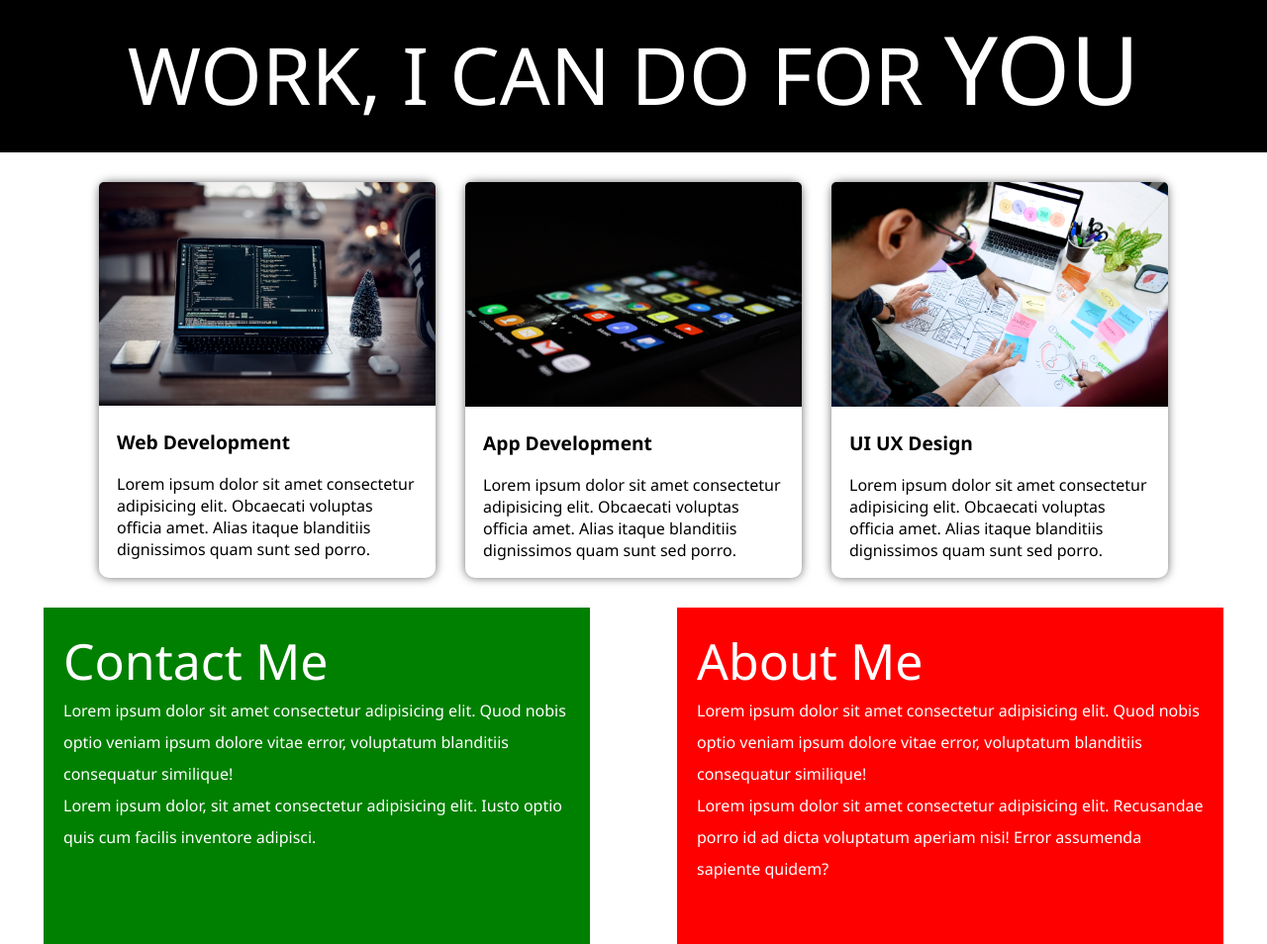
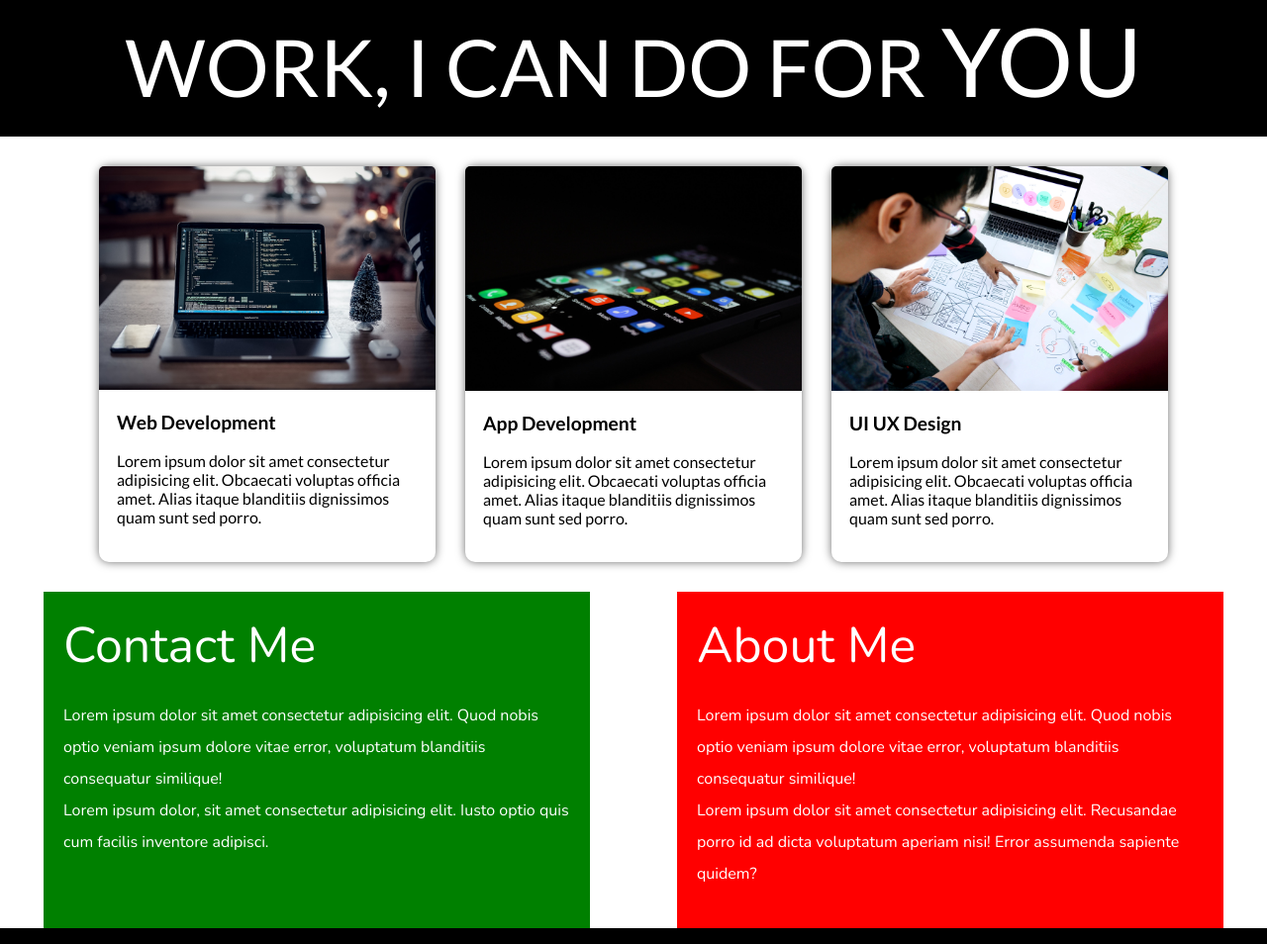
Before and after one commit to Aryan0Jain/Developer-Portfolio-Landing-Page---HTML-CSS-Project---In-Class---ggsbq6tsvcqm, a plain HTML site: page index.html in a window 1280 px wide. Shown: the part 1017-1971 px from the top of the page at 99% size. Drawn offline with nearby package versions, Linux system fonts and the light colour scheme.

Commit message:
Styling completed

```diff
--- a/index.html
+++ b/index.html
@@ -6,8 +6,9 @@
     <title>Portfolio | Aryan Jain</title>
     <script src="https://kit.fontawesome.com/09259f818e.js" crossorigin="anonymous"></script>
     <link rel="preconnect" href="https://fonts.googleapis.com">
-<link rel="preconnect" href="https://fonts.gstatic.com" crossorigin>
-<link href="https://fonts.googleapis.com/css2?family=Lato:wght@100;300;400;700;900&display=swap" rel="stylesheet">
+    <link rel="preconnect" href="https://fonts.gstatic.com" crossorigin>
+    <link href="https://fonts.googleapis.com/css2?family=Lato:wght@100;300;400;700;900&display=swap" rel="stylesheet">
+    <link href="https://fonts.googleapis.com/css2?family=Nunito:wght@200;300;400;500;600;700&display=swap" rel="stylesheet">
     <link rel="stylesheet" href="styles.css">
 </head>
 <body>
--- a/styles.css
+++ b/styles.css
@@ -1,7 +1,6 @@
 *{
     margin: 0px;
     padding: 0px;
-    font-family:'Segoe UI', Tahoma, Geneva, Verdana, sans-serif;
 
 }
 body{
@@ -78,6 +77,7 @@ body{
     display: flex;
     justify-content: space-around;
     height: auto;
+    font-family: 'Nunito', sans-serif;
 }
 .bottom .child1, .bottom .child2{
     width: 40vw;
@@ -92,9 +92,10 @@ body{
 }
 .bottom h1{
     font-size: 50px;
-    font-weight: 500;
+    font-weight: 400;
 }
 .bottom p{
+    margin-top: 20px;
     line-height: 2;
 }
 @media only screen and (max-width:786px) {
```
